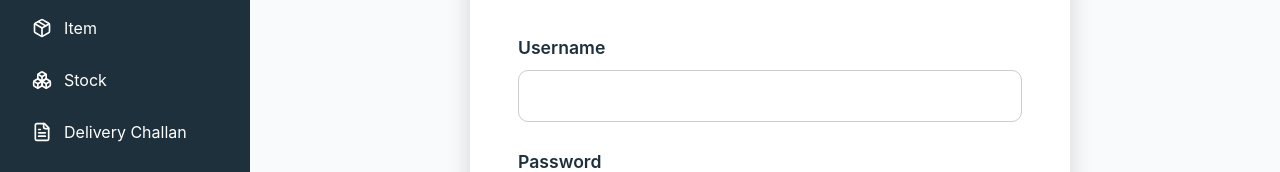
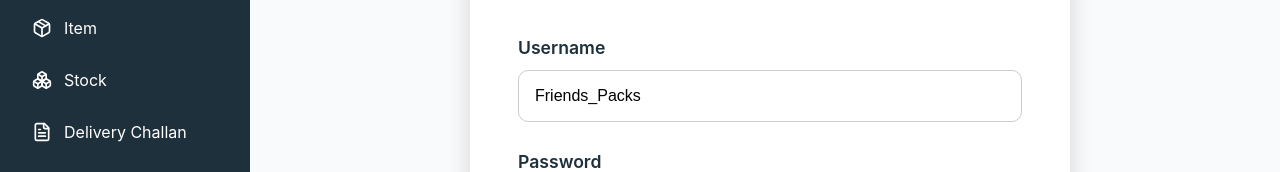
Before and after one commit to ashif-2005/FP, a React (Vite) app: page / in a window 1280 px wide. Shown: the part 246-418 px from the top of the page. Built offline with nearby package versions, Linux system fonts and the light colour scheme; no server answers.

Commit message:
added username

```diff
--- a/src/components/Login.jsx
+++ b/src/components/Login.jsx
@@ -4,7 +4,7 @@ import axios from "axios";
 import './login.css'
 
 const Login = () => {
-  const [credentials, setCredentials] = useState({ username: "", password: "" });
+  const [credentials, setCredentials] = useState({ username: "Friends_Packs", password: "" });
 
   const url = import.meta.env.VITE_BACKEND_URL;
 
```
